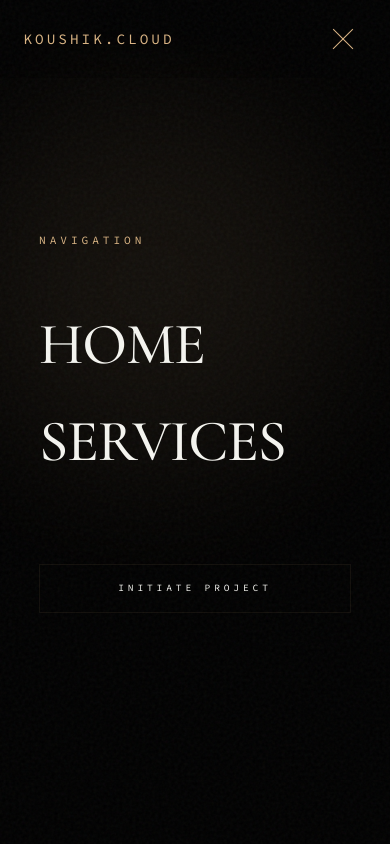
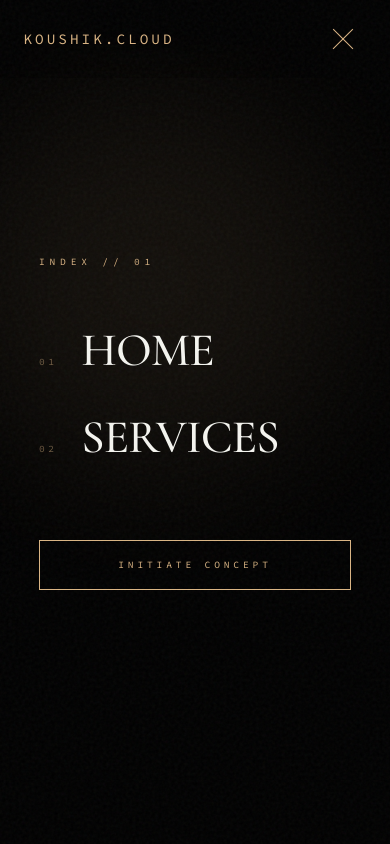
Before and after one commit to koushikdutta01/portfolio_react, a React (Vite) app: page / in a window 390 px wide. Both pictures are taken after a click on the element 342 px from the left and 39 px from the top of the page. Shown: the top 844 px of the page. Built offline with nearby package versions, Linux system fonts and the light colour scheme.

Commit message:
style: refine mobile menu with smaller links, numeric prefixes, and interactive hover effects

```diff
--- a/src/App.jsx
+++ b/src/App.jsx
@@ -74,12 +74,29 @@ const Navbar = ({ onStartProject }) => {
                         }}
                     >
                         <div className="aura-glow" style={{ top: '10%', right: '10%', width: '400px', height: '400px', opacity: 0.08 }} />
-                        <div style={{ display: 'flex', flexDirection: 'column', gap: '3rem' }}>
-                            <div className="mono" style={{ color: 'var(--accent)', opacity: 1, marginBottom: '1.5rem', fontSize: '0.7rem' }}>NAVIGATION</div>
+                        <div style={{ display: 'flex', flexDirection: 'column', gap: '2.5rem' }}>
+                            <div className="mono" style={{ color: 'var(--accent)', opacity: 1, marginBottom: '1rem', fontSize: '0.6rem', letterSpacing: '0.5em' }}>INDEX // 01</div>
                             {navLinks.map((link, i) => (
                                 <motion.div key={link.path} initial={{ x: -20, opacity: 0 }} animate={{ x: 0, opacity: 1 }} transition={{ delay: 0.2 + i * 0.1 }}>
-                                    <Link to={link.path} onClick={() => setIsMenuOpen(false)} style={{ textDecoration: 'none', color: 'inherit', fontSize: 'clamp(3.5rem, 15vw, 6rem)', fontFamily: 'Cormorant Garamond, serif', lineHeight: 0.8, letterSpacing: '-0.02em' }}>
-                                        {link.name}
+                                    <Link
+                                        to={link.path}
+                                        onClick={() => setIsMenuOpen(false)}
+                                        style={{ textDecoration: 'none', color: 'inherit', display: 'flex', alignItems: 'baseline', gap: '1.5rem' }}
+                                    >
+                                        <span className="mono" style={{ fontSize: '0.6rem', color: 'var(--accent)', opacity: 0.5 }}>0{i+1}</span>
+                                        <motion.span
+                                            whileHover={{ x: 20, color: 'var(--accent)' }}
+                                            whileTap={{ scale: 0.95 }}
+                                            style={{
+                                                fontSize: 'clamp(2.5rem, 12vw, 4.5rem)',
+                                                fontFamily: 'Cormorant Garamond, serif',
+                                                lineHeight: 1,
+                                                letterSpacing: '-0.02em',
+                                                transition: 'color 0.4s ease'
+                                            }}
+                                        >
+                                            {link.name}
+                                        </motion.span>
                                     </Link>
                                 </motion.div>
                             ))}
@@ -87,9 +104,9 @@ const Navbar = ({ onStartProject }) => {
                                 <button
                                     onClick={() => { setIsMenuOpen(false); onStartProject(); }}
                                     className="magnetic-btn"
-                                    style={{ marginTop: '3rem', width: '100%', fontSize: '0.6rem' }}
+                                    style={{ marginTop: '2.5rem', width: '100%', fontSize: '0.6rem', border: '1px solid var(--accent)', color: 'var(--accent)' }}
                                 >
-                                    INITIATE PROJECT
+                                    INITIATE CONCEPT
                                 </button>
                             </motion.div>
                         </div>
```
